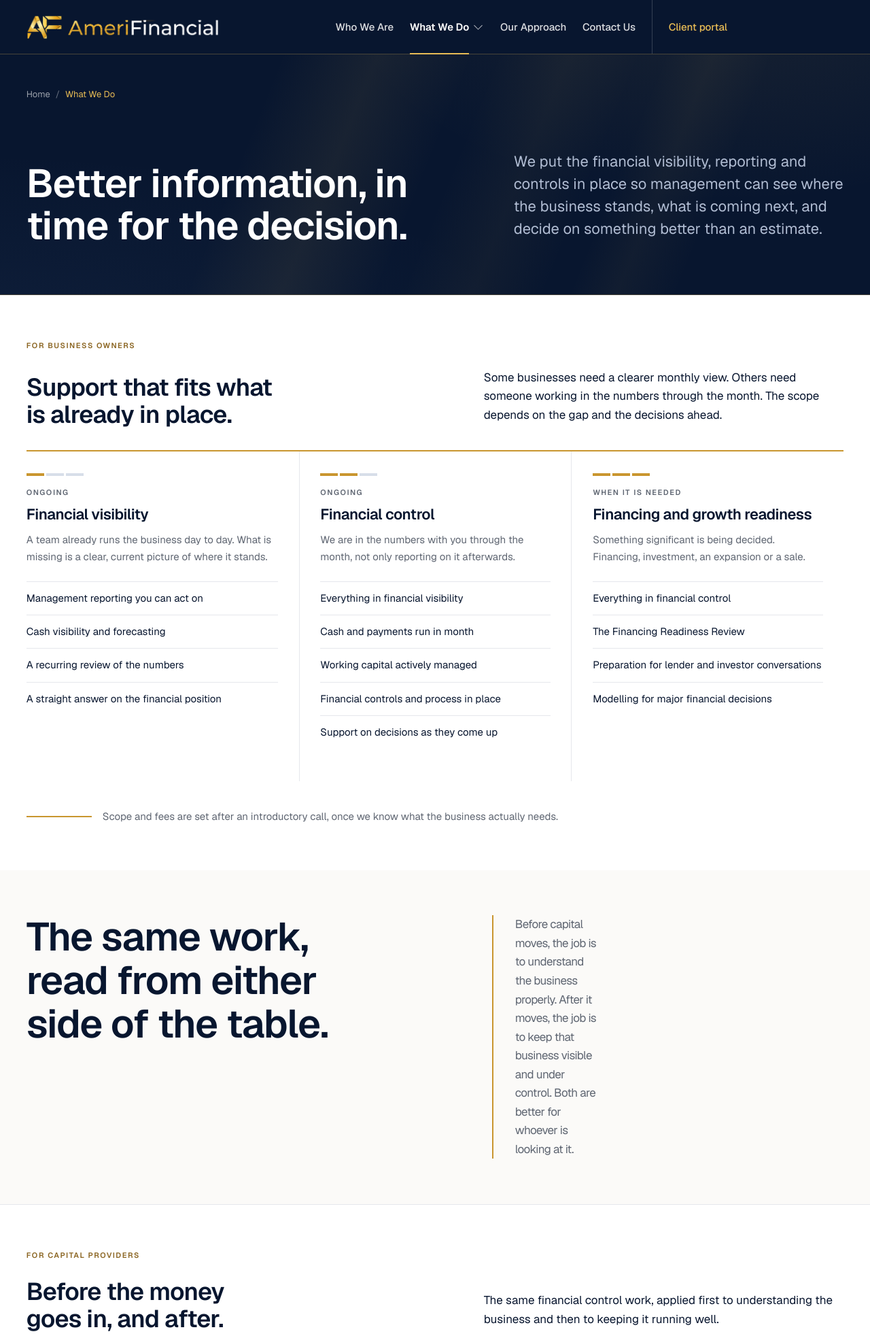
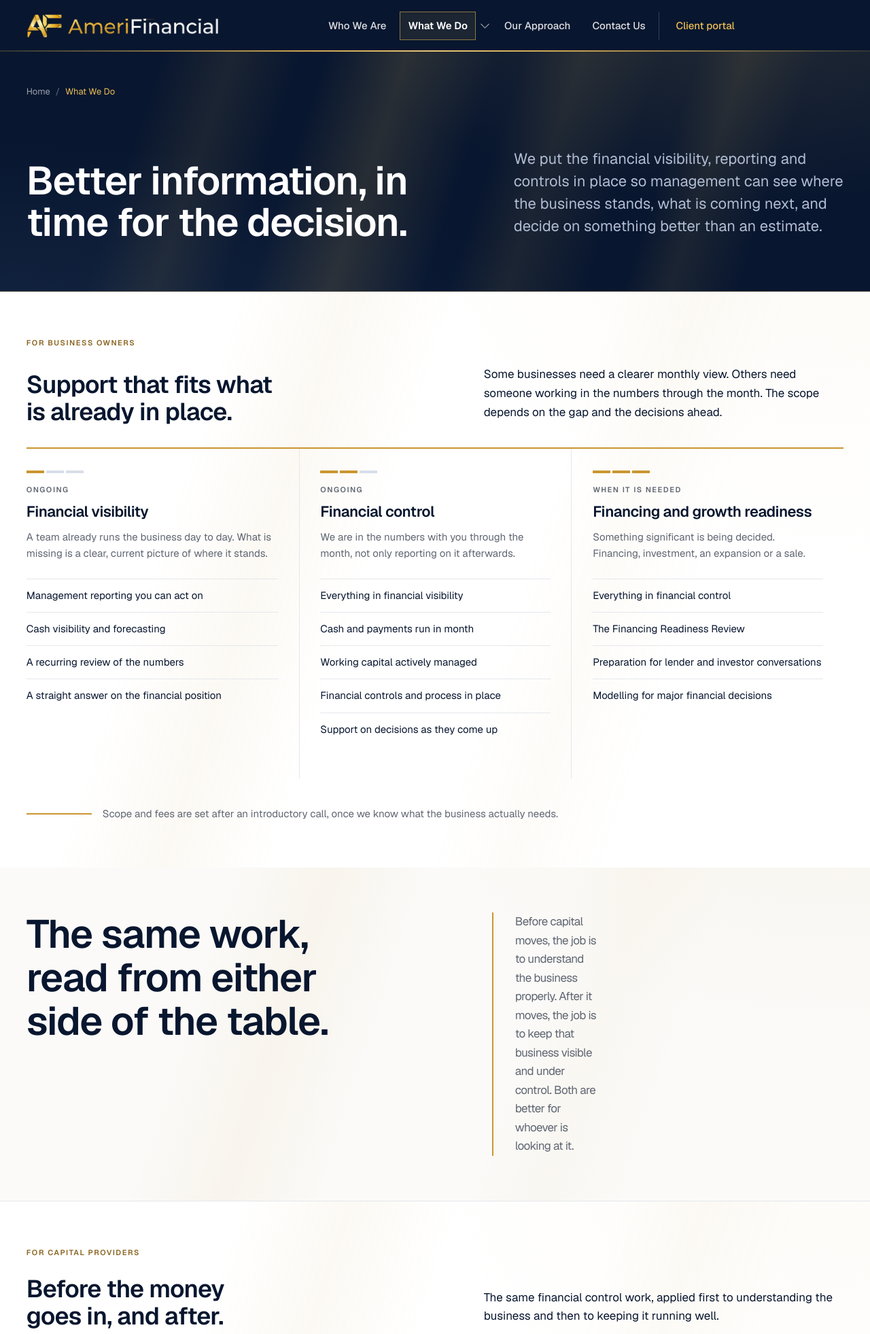
Before and after one commit to AFgroup360/website, a PHP site: page /what-we-do.html in a window 1280 px wide. Shown: the top 1962 px of the page at 68% size. Run offline with PHP 8.4, Linux system fonts and the light colour scheme.

Commit message:
Gold on the tabs, a ribbon under the header, rays across every page
Portal 404
- /portal/ had only PHP files, so any host that cannot run PHP fell through to
  the 404. DirectoryIndex now tries index.php first, so Apache serves the real
  portal, and a plain index.html underneath explains the situation on preview
  hosts instead of a dead end.

Design
- Navigation tabs carry a gold border: faint on hover, solid on the page you
  are on, with a matching tint behind. The tabs now have their own padding, so
  the gap between them comes down to compensate.
- A gold ribbon runs under the header, brightest through the middle.
- The gold light was set so low it barely showed. Beams are stronger, there is
  one more of them, and they run further across.
- Light sections get the same beams at a fraction of the strength, so the gold
  carries through the whole site rather than only the navy bands.

Checked: no overflow from 320 to 1920, header fits at every width, links and
anchors resolve, portal reachable everywhere. The contrast sweep flags the
tinted tabs, but that is the checker reading a 9 per cent tint as solid gold;
composited over the navy it actually sits on, white on the current tab is
15.4 to 1.

Co-Authored-By: Claude Opus 5 <noreply@anthropic.com>
Claude-Session: https://claude.ai/code/session_014HeX2eCQpZKdnhGt1WQaZM

```diff
--- a/contact.html
+++ b/contact.html
@@ -86,7 +86,7 @@
   </div>
 </section>
 
-<section class="section">
+<section class="section rays rays--light">
   <div class="container contact-grid">
     <div>
       <form id="contact-form" novalidate>
--- a/css/main.css
+++ b/css/main.css
@@ -20,13 +20,20 @@
   z-index: 0;
   pointer-events: none;
   background:
-    linear-gradient(112deg, transparent 34%, var(--ray-1) 42%, transparent 50%),
-    linear-gradient(112deg, transparent 52%, var(--ray-2) 58%, transparent 64%),
-    linear-gradient(112deg, transparent 66%, var(--ray-2) 70%, transparent 75%),
-    radial-gradient(60% 90% at 78% 8%, var(--ray-1), transparent 62%),
-    radial-gradient(80% 70% at 6% 96%, var(--ray-3), transparent 65%);
+    linear-gradient(108deg, transparent 24%, var(--ray-2) 30%, transparent 36%),
+    linear-gradient(108deg, transparent 38%, var(--ray-1) 45%, transparent 53%),
+    linear-gradient(108deg, transparent 55%, var(--ray-2) 60%, transparent 67%),
+    linear-gradient(108deg, transparent 70%, var(--ray-2) 74%, transparent 80%),
+    radial-gradient(65% 95% at 80% 4%, var(--ray-1), transparent 64%),
+    radial-gradient(85% 75% at 4% 98%, var(--ray-3), transparent 68%);
 }
 .rays--soft::before { opacity: 0.7; }
+.rays--light::before {
+  background:
+    linear-gradient(108deg, transparent 30%, var(--ray-light-1) 38%, transparent 46%),
+    linear-gradient(108deg, transparent 58%, var(--ray-light-2) 64%, transparent 71%),
+    radial-gradient(70% 90% at 88% 0%, var(--ray-light-1), transparent 62%);
+}
 .rays--right::before { inset: -30% -20% -30% 20%; }
 
 /* --------------------------------------------------------------------------
@@ -130,7 +137,17 @@
 .site-header {
   position: sticky; top: 0; z-index: 100;
   background: var(--navy-800);
-  border-bottom: 1px solid rgb(232 188 85 / 0.28);
+  border-bottom: 0;
+}
+/* The ribbon: a gold hairline that lifts through the middle of the width. */
+.site-header::after {
+  content: ""; position: absolute; left: 0; right: 0; bottom: 0; height: 2px;
+  background: linear-gradient(90deg,
+    rgb(232 188 85 / 0.18) 0%,
+    rgb(232 188 85 / 0.85) 34%,
+    rgb(242 209 120 / 0.95) 50%,
+    rgb(232 188 85 / 0.85) 66%,
+    rgb(232 188 85 / 0.18) 100%);
 }
 .site-header__inner {
   min-height: var(--header-h);
@@ -144,23 +161,34 @@
 .site-footer .brand__lockup { height: 46px; }
 
 
-.nav { display: flex; align-items: center; gap: clamp(1rem, 0.2rem + 1.6vw, 2.25rem); }
+.nav { display: flex; align-items: center; gap: clamp(0.15rem, 0.6vw, 0.6rem); }
 .nav__link {
   position: relative;
-  padding-block: calc((var(--header-h) - 1.4em) / 2);
+  padding: 0.5rem 0.7rem;
   font-size: var(--text-sm); font-weight: 500; color: rgb(255 255 255 / 0.86);
   white-space: nowrap;
-  transition: color var(--duration-fast) var(--ease);
+  border: 1px solid transparent;
+  transition: color var(--duration-fast) var(--ease),
+              border-color var(--duration-fast) var(--ease),
+              background-color var(--duration-fast) var(--ease);
 }
 .nav__link:hover { color: var(--white); text-decoration: none; }
 .nav__link::after {
-  content: ""; position: absolute; left: 0; right: 0; bottom: -1px; height: 2px;
+  content: ""; position: absolute; left: 0.7rem; right: 0.7rem; bottom: -1px; height: 2px;
   background: transparent;
   transition: background-color var(--duration-fast) var(--ease);
 }
-.nav__link:hover::after { background: rgb(232 188 85 / 0.45); }
-.nav__link[aria-current="page"] { color: var(--white); font-weight: 600; }
-.nav__link[aria-current="page"]::after { background: var(--accent-on-dark); }
+.nav__link:hover {
+  color: var(--white);
+  border-color: rgb(232 188 85 / 0.42);
+  background: rgb(232 188 85 / 0.06);
+}
+.nav__link[aria-current="page"] {
+  color: var(--white); font-weight: 600;
+  border-color: rgb(232 188 85 / 0.55);
+  background: rgb(232 188 85 / 0.09);
+}
+.nav__link[aria-current="page"]::after { background: transparent; }
 .nav__cta { display: none; }
 
 .header__actions { display: flex; align-items: center; gap: var(--space-4); flex: none; }
--- a/css/tokens.css
+++ b/css/tokens.css
@@ -63,9 +63,12 @@
 
   /* Gold light. Used at very low opacity behind navy sections only. Never
      as a glow on type, never as a border, never as a metallic fill. */
-  --ray-1: rgb(232 188 85 / 0.075);
-  --ray-2: rgb(232 188 85 / 0.045);
-  --ray-3: rgb(120 165 230 / 0.055);
+  --ray-1: rgb(232 188 85 / 0.14);
+  --ray-2: rgb(232 188 85 / 0.085);
+  --ray-3: rgb(120 165 230 / 0.10);
+  /* The same beams on a white ground, where far less carries further. */
+  --ray-light-1: rgb(201 150 47 / 0.055);
+  --ray-light-2: rgb(201 150 47 / 0.032);
 
   /* Type. One family. */
   --font-sans: "Geist", system-ui, -apple-system, "Segoe UI", Roboto,
--- a/index.html
+++ b/index.html
@@ -102,7 +102,7 @@
   </div>
 </section>
 
-<section class="section" id="areas">
+<section class="section rays rays--light" id="areas">
   <div class="container">
     <div class="section-head section-head--split">
       <span class="overline">What we put in place</span>
@@ -215,7 +215,7 @@
 
 
 
-<section class="section">
+<section class="section rays rays--light">
   <div class="container">
     <div class="offset">
       <div class="offset__aside">
--- a/our-approach.html
+++ b/our-approach.html
@@ -86,7 +86,7 @@
   </div>
 </section>
 
-<section class="section">
+<section class="section rays rays--light">
   <div class="container">
     <div class="section-head section-head--split">
       <span class="overline">Two perspectives, one philosophy</span>
@@ -167,7 +167,7 @@
   </div>
 </section>
 
-<section class="section" id="month">
+<section class="section rays rays--light" id="month">
   <div class="container">
     <div class="section-head section-head--split">
       <span class="overline">How a month runs</span>
@@ -214,7 +214,7 @@
   </div>
 </section>
 
-<section class="section section--soft">
+<section class="section section--soft rays rays--light">
   <div class="container">
     <div class="section-head section-head--split">
       <span class="overline">Where the pressure usually is</span>
--- a/privacy.html
+++ b/privacy.html
@@ -83,7 +83,7 @@
   </div>
 </section>
 
-<section class="section">
+<section class="section rays rays--light">
   <div class="container">
     <div class="prose">
       <p>AmeriFinancial provides outsourced financial control services. We take the
--- a/terms.html
+++ b/terms.html
@@ -83,7 +83,7 @@
   </div>
 </section>
 
-<section class="section">
+<section class="section rays rays--light">
   <div class="container">
     <div class="prose">
       <p>These terms govern your use of the AmeriFinancial website. By using it, you
--- a/tools/pages/contact.html
+++ b/tools/pages/contact.html
@@ -10,7 +10,7 @@
   </div>
 </section>
 
-<section class="section">
+<section class="section rays rays--light">
   <div class="container contact-grid">
     <div>
       <form id="contact-form" novalidate>
--- a/tools/pages/index.html
+++ b/tools/pages/index.html
@@ -30,7 +30,7 @@
   </div>
 </section>
 
-<section class="section" id="areas">
+<section class="section rays rays--light" id="areas">
   <div class="container">
     <div class="section-head section-head--split">
       <span class="overline">What we put in place</span>
@@ -143,7 +143,7 @@
 
 {{PHOTO: photo-home | The kind of business the work is built for.}}
 
-<section class="section">
+<section class="section rays rays--light">
   <div class="container">
     <div class="offset">
       <div class="offset__aside">
--- a/tools/pages/our-approach.html
+++ b/tools/pages/our-approach.html
@@ -10,7 +10,7 @@
   </div>
 </section>
 
-<section class="section">
+<section class="section rays rays--light">
   <div class="container">
     <div class="section-head section-head--split">
       <span class="overline">Two perspectives, one philosophy</span>
@@ -91,7 +91,7 @@
   </div>
 </section>
 
-<section class="section" id="month">
+<section class="section rays rays--light" id="month">
   <div class="container">
     <div class="section-head section-head--split">
       <span class="overline">How a month runs</span>
@@ -138,7 +138,7 @@
   </div>
 </section>
 
-<section class="section section--soft">
+<section class="section section--soft rays rays--light">
   <div class="container">
     <div class="section-head section-head--split">
       <span class="overline">Where the pressure usually is</span>
--- a/tools/pages/privacy.html
+++ b/tools/pages/privacy.html
@@ -7,7 +7,7 @@
   </div>
 </section>
 
-<section class="section">
+<section class="section rays rays--light">
   <div class="container">
     <div class="prose">
       <p>AmeriFinancial provides outsourced financial control services. We take the
--- a/tools/pages/terms.html
+++ b/tools/pages/terms.html
@@ -7,7 +7,7 @@
   </div>
 </section>
 
-<section class="section">
+<section class="section rays rays--light">
   <div class="container">
     <div class="prose">
       <p>These terms govern your use of the AmeriFinancial website. By using it, you
--- a/tools/pages/who-we-are.html
+++ b/tools/pages/who-we-are.html
@@ -11,7 +11,7 @@
   </div>
 </section>
 
-<section class="section">
+<section class="section rays rays--light">
   <div class="container">
     <div class="section-head section-head--split">
       <span class="overline">Where we sit</span>
@@ -88,7 +88,7 @@
   </div>
 </section>
 
-<section class="section">
+<section class="section rays rays--light">
   <div class="container">
     <div class="section-head section-head--split">
       <span class="overline">The work</span>
--- a/what-we-do.html
+++ b/what-we-do.html
@@ -86,7 +86,7 @@
   </div>
 </section>
 
-<section class="section" id="owners">
+<section class="section rays rays--light" id="owners">
   <div class="container">
     <div class="section-head section-head--split">
       <span class="overline">For business owners</span>
@@ -144,7 +144,7 @@
 
 
 
-<section class="statement section--soft">
+<section class="statement section--soft rays rays--light">
   <div class="container">
     <div class="statement__grid">
       <p>The same work, read from either side of the table.</p>
@@ -155,7 +155,7 @@
   </div>
 </section>
 
-<section class="section" id="capital">
+<section class="section rays rays--light" id="capital">
   <div class="container">
     <div class="section-head section-head--split">
       <span class="overline">For capital providers</span>
@@ -272,7 +272,7 @@
   </div>
 </section>
 
-<section class="section">
+<section class="section rays rays--light">
   <div class="container">
     <div class="section-head section-head--split">
       <h2>What is inside it.</h2>
--- a/who-we-are.html
+++ b/who-we-are.html
@@ -87,7 +87,7 @@
   </div>
 </section>
 
-<section class="section">
+<section class="section rays rays--light">
   <div class="container">
     <div class="section-head section-head--split">
       <span class="overline">Where we sit</span>
@@ -164,7 +164,7 @@
   </div>
 </section>
 
-<section class="section">
+<section class="section rays rays--light">
   <div class="container">
     <div class="section-head section-head--split">
       <span class="overline">The work</span>
```
Also changed, not shown: portal/index.html (added, +41 -0 lines), tools/pages/what-we-do.html (+4 -4 lines), .htaccess.
